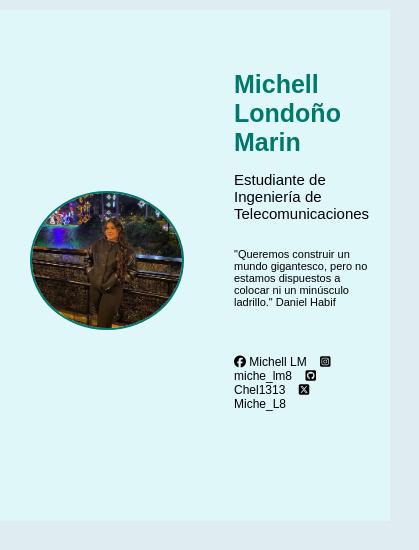
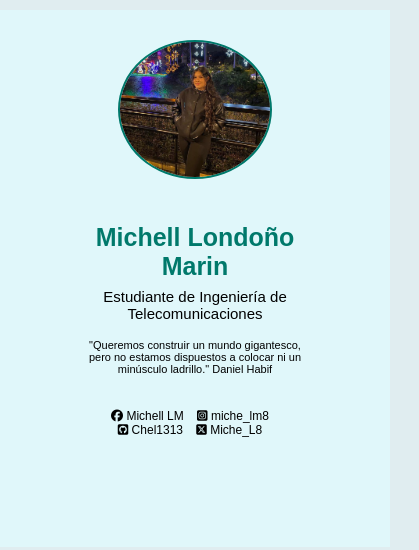
Before and after one commit to Chel1313/ClaseNodo, a plain HTML site: page curriculum/index.html in a window 390 px wide. Shown: the whole page, 419 px wide, since content can reach past the window. Drawn offline with Linux system fonts and the light colour scheme.

Commit message:
Add files via upload

```diff
--- a/curriculum/index.html
+++ b/curriculum/index.html
@@ -31,14 +31,13 @@
         <h2>Idiomas</h2>
         <ul>
           <li>Español: Nativo</li>
-          <li>Inglés: Intermedio</li>
         </ul>
         <h2>Redes sociales</h2>
         <ul>
           <li><a href="https://www.facebook.com/profile.php?id=100076029183451"><i class="fa-brands fa-facebook"></i> Michell LM </a></li>
           <li><a href="https://www.instagram.com/miche_lm8?igsh=MTJleHliNjlhdzN4NA=="><i class="fa-brands fa-square-instagram"></i> miche_lm8</a></li>
           <li><a href="https://github.com/Chel1313"><i class="fa-brands fa-square-github"></i> Chel1313</a></li>
-          <li><a href="https://twitter.com/Miche_L8?t=weppVPH0lgpyaEG_J80oLA&s=09s" ><i class="fa-brands fa-square-x-twitter"></i> Miche_L8</a></li>
+          <li><a href="https://twitter.com/Miche_L8?t=weppVPH0lgpyaEG_J80oLA&s=09s"><i class="fa-brands fa-square-x-twitter"></i> Miche_L8</a></li>
         </ul>
       </section>
       <section class="right-section">
@@ -58,23 +57,22 @@
       </section>
     </div>
   </div>
+  <header>
   <div class="tarjeta">
-    <header>
-      <img src="rosa.jpeg" alt="Foto de perfil">
+    <img class="rosa" src="rosa.jpeg" alt="Foto de perfil">
     <div class="header-info">
       <h1>Michell Londoño Marin</h1>
-        <p>Estudiante de Ingeniería de <br>Telecomunicaciones </p>
+      <p>Estudiante de Ingeniería de <br>Telecomunicaciones</p>
       <div class="frase">"Queremos construir un mundo gigantesco,
          pero no estamos dispuestos a colocar ni un minúsculo ladrillo." Daniel Habif</div>
       <div class="redes">
-           <a href="https://www.facebook.com/profile.php?id=100076029183451"><i class="fa-brands fa-facebook"></i>  Michell LM </a>
-
-           <a href="https://www.instagram.com/miche_lm8?igsh=MTJleHliNjlhdzN4NA=="> <i class="fa-brands fa-square-instagram"></i>  miche_lm8</a>
-           <a href="https://github.com/Chel1313"><i class="fa-brands fa-square-github"></i>  Chel1313</a></li>
-           <a href="https://twitter.com/Miche_L8?t=weppVPH0lgpyaEG_J80oLA&s=09s" ><i class="fa-brands fa-square-x-twitter"></i>  Miche_L8</a>
+        <a href="https://www.facebook.com/profile.php?id=100076029183451"><i class="fa-brands fa-facebook"></i> Michell LM</a>
+        <a href="https://www.instagram.com/miche_lm8?igsh=MTJleHliNjlhdzN4NA=="><i class="fa-brands fa-square-instagram"></i> miche_lm8</a><br>
+        <a href="https://github.com/Chel1313"><i class="fa-brands fa-square-github"></i> Chel1313</a>
+        <a href="https://twitter.com/Miche_L8?t=weppVPH0lgpyaEG_J80oLA&s=09s"><i class="fa-brands fa-square-x-twitter"></i> Miche_L8</a>
+      </div>
     </div>
   </div>
 </header>
-  </div>
 </body>
 </html>
--- a/curriculum/styles.css
+++ b/curriculum/styles.css
@@ -88,9 +88,13 @@ header img {
     padding: 10px;
   }
 
+  header {
+    flex-direction: column;
+    align-items: center;
+    text-align: center;
+  }
 
   header img {
-    margin: 0;
     margin-bottom: 10px;
   }
 
@@ -114,8 +118,8 @@ header img {
   .container {
     display: none;
   }
+}
 
-}
 .tarjeta .header-info h1 {
   margin: 30px 50px;
   font-size: 25px; /* Ajuste del tamaño de la fuente para el nombre */
@@ -127,12 +131,13 @@ header img {
   font-size: 15px; /* Ajuste del tamaño de la fuente para la descripción */
   color: #000000;
 }
-.frase{
+
+.frase {
   margin: -10% 50px 80px;
   font-size: 11px; /* Ajuste del tamaño de la fuente para la descripción */
+}
 
-}
-.redes{
+.redes {
   margin: -14% 50px 80px;
   font-size: 12px;
 }
```
Lines whose indentation alone changed are shown as unchanged.
